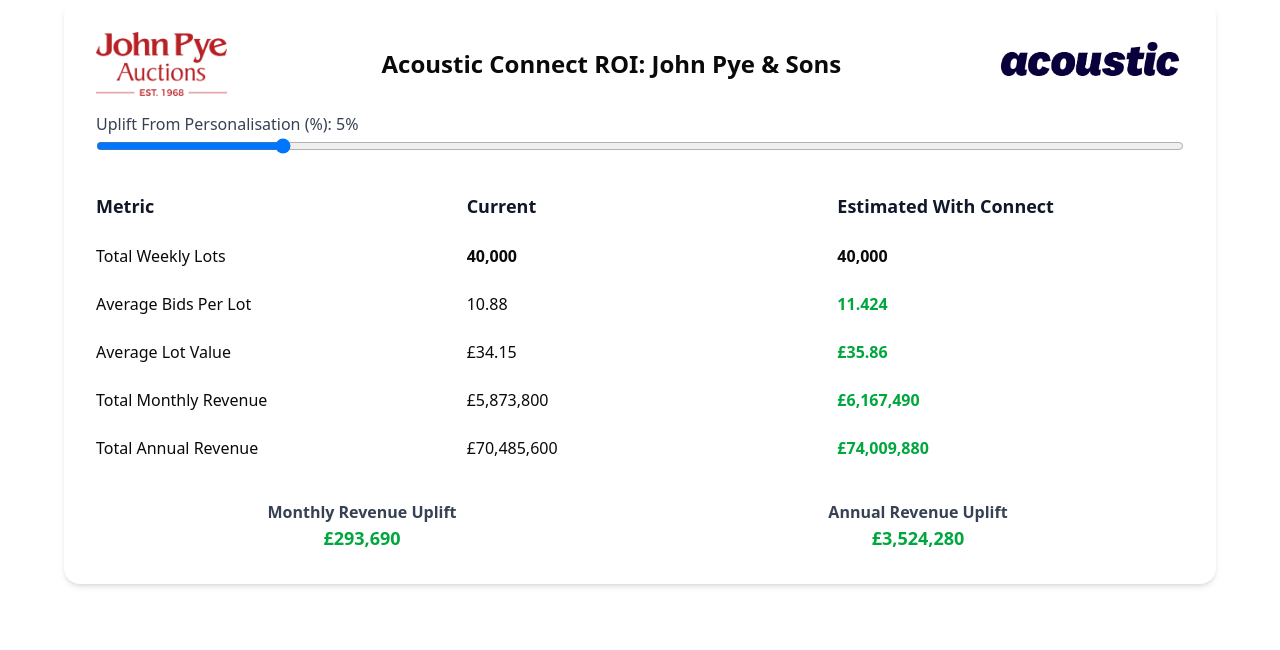
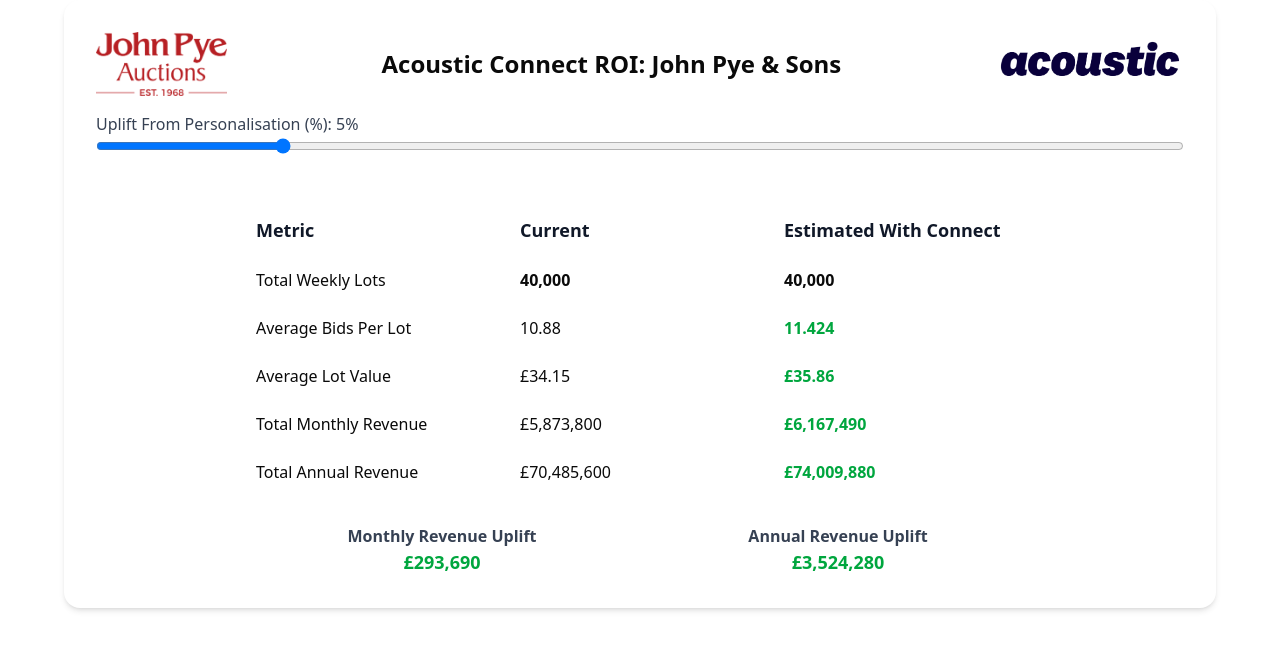
Before and after one commit to absfrancisacoustic/acoustic-calc-v2, a Next.js app: page / in a window 1280 px wide. Shown: the top 650 px of the page. Built offline with nearby package versions, Linux system fonts and the light colour scheme.

Commit message:
Update page.tsx

```diff
--- a/app/page.tsx
+++ b/app/page.tsx
@@ -62,6 +62,9 @@
         />
       </div>
 
+      {/* Centered Grid Block */}
+      <div className="flex justify-center">
+        <div className="w-full max-w-3xl">
           <div className="grid grid-cols-3 gap-6 mt-8 text-base">
             <div className="font-semibold text-gray-900 text-lg">Metric</div>
             <div className="font-semibold text-gray-900 text-lg">Current</div>
@@ -103,5 +106,7 @@
             </div>
           </div>
         </div>
+      </div>
+    </div>
   );
 }
```
Lines whose indentation alone changed are shown as unchanged.
